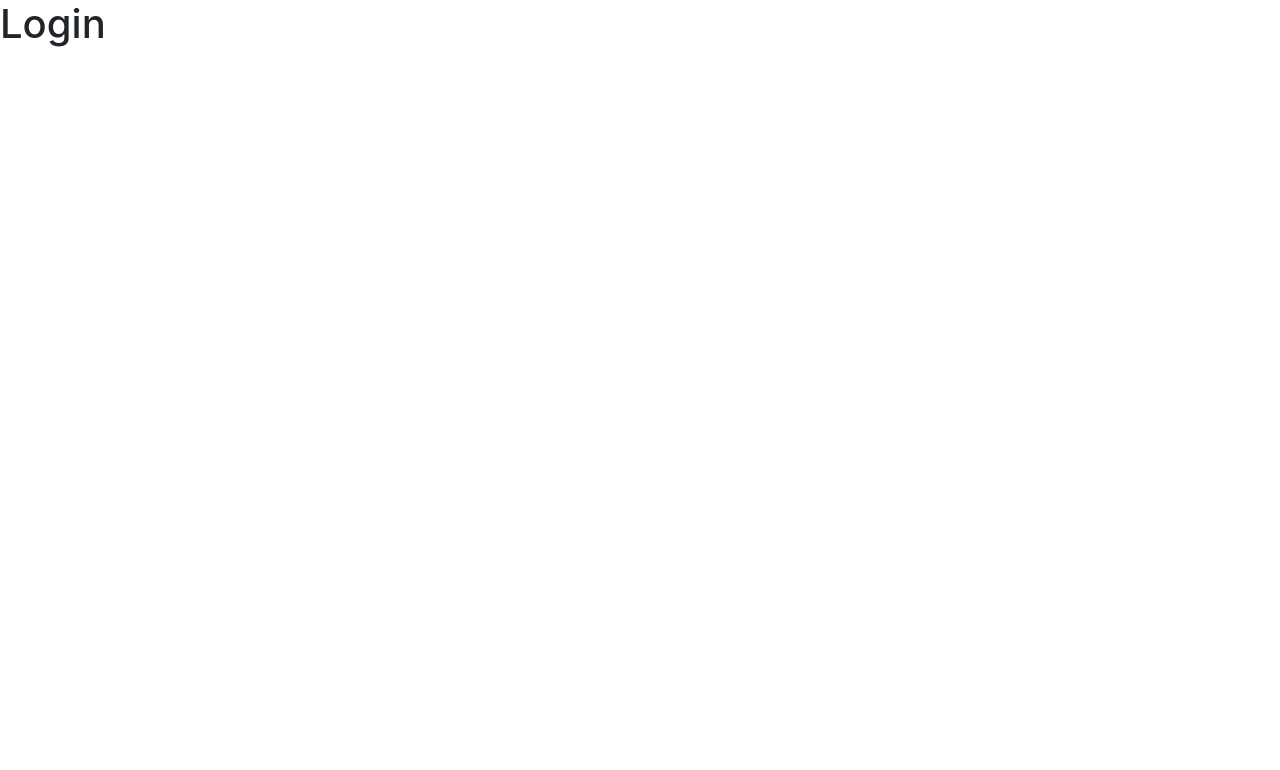
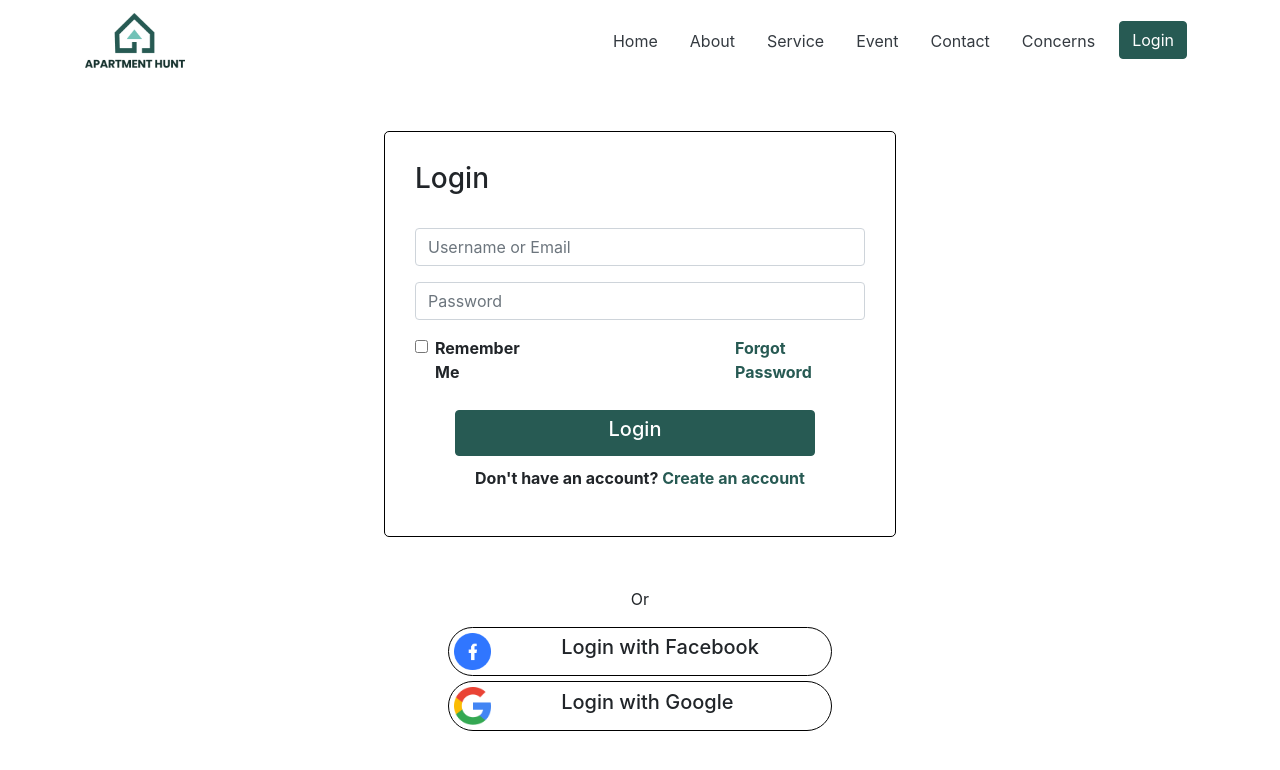
Before and after one commit to ariful-sagor/hunt-appartment, a React (Create React App) app: page /login in a window 1280 px wide. Shown: the top 770 px of the page. Built offline with nearby package versions, Linux system fonts and the light colour scheme.

Commit message:
Login Page design

```diff
--- a/src/Components/Home/Home/Home.js
+++ b/src/Components/Home/Home/Home.js
@@ -1,8 +1,9 @@
 import React from 'react';
-
+import NavBar from '../NavBar/NavBar'
 const Home = () => {
     return (
         <div>
+            <NavBar />
             <h1>Home</h1>
         </div>
     );
--- /dev/null
+++ b/src/Components/Home/NavBar/NavBar.js
@@ -0,0 +1,48 @@
+import React from 'react';
+import { Button } from 'react-bootstrap';
+import { Link } from 'react-router-dom';
+import logo from '../../../logos/Logo.png';
+
+const NavBar = () => {
+
+    return (
+        <nav className="navbar navbar-expand-md navbar-light">
+            <div className="container-xl">
+                <Link className="navbar-brand" to="/">
+                    <img src={logo} alt="" width="100px" />
+                </Link>
+                <button className="border-0 navbar-toggler" type="button" data-toggle="collapse" data-target="#nava">
+                    <span className="navbar-toggler-icon"></span>
+                </button>
+                <div className="collapse text-center navbar-collapse" id="nava">
+                    <ul className="navbar-nav ml-auto">
+                        <li className="nav-item mx-2">
+                            <Link className="nav-link text-dark" to="/">Home</Link>
+                        </li>
+                        <li className="nav-item mx-2">
+                            <a className="nav-link text-dark" href="#works">About</a>
+                        </li>
+                        <li className="nav-item mx-2">
+                            <a className="nav-link text-dark" href="#works">Service</a>
+                        </li>
+                        <li className="nav-item mx-2">
+                            <a className="nav-link text-dark" href="#contact">Event</a>
+                        </li>
+                        <li className="nav-item mx-2">
+                            <a className="nav-link text-dark" href="#contact">Contact</a>
+                        </li>
+                        <li className="nav-item mx-2">
+                            <a className="nav-link text-dark" href="#contact">Concerns</a>
+                        </li>
+                        <li className="nav-item mx-2">
+                            <Button style={{backgroundColor: '#275A53', border: '1px solid #275A53'}}>Login</Button>
+                            {/* <a className="nav-link text-dark" href="#contact">Concerns</a> */}
+                        </li>
+                    </ul>
+                </div>
+            </div>
+        </nav>
+    );
+};
+
+export default NavBar;
--- /dev/null
+++ b/src/Components/Login/Login/Login.css
@@ -0,0 +1,65 @@
+
+
+#login{
+    width:40%;
+    height: 40%;
+    padding:30px;
+    margin: 50px auto;
+    align-items:center;
+    justify-content:center;
+    border:1px solid black;
+    font-weight: bold;
+    border-radius:5px;
+
+
+}
+.highlight{
+    filter: brightness(900%);
+}
+placeholder{
+    color:black;
+}
+#login Button{
+    width:80%;
+    margin: 10px 40px;
+    background-color:  #275A53;
+    border: 1px solid #275A53;
+    color: white;
+
+}
+
+.fb img, .google img{
+    width:10%;
+    height: 10%;
+    align-items: left;
+    margin-right: 70px;
+}
+.google{
+    border: 1px solid black;
+    text-align: center;
+    display:flex;
+    flex-direction:row;
+    width:30%;
+    height:30%;
+    border-radius: 25px;
+    padding: 5px 5px;
+    margin:5px auto;
+    align-items: center;
+
+}
+.fb{
+    border: 1px solid black;
+    text-align: center;
+    display:flex;
+    flex-direction:row;
+    width:30%;
+    height:30%;
+    border-radius: 25px;
+    padding: 5px 5px;
+    margin:5px auto;
+    align-items: center;
+
+}
+a{
+    color: #275A53;
+}
--- a/src/Components/Login/Login/Login.js
+++ b/src/Components/Login/Login/Login.js
@@ -1,9 +1,72 @@
 import React from 'react';
+import { Button, Col, Form, Row } from 'react-bootstrap';
+import './Login.css';
+import google from '../../../logos/google.png';
+import fb from '../../../logos/facebook.png';
+import NavBar from '../../Home/NavBar/NavBar';
 
 const Login = () => {
+
+    const handleBlur=(event) => {
+        console.log(event);
+    }
+    const handleSubmit=(event) => {
+        console.log(event);
+    }
+
+
+
     return (
-        <div>
-            <h1>Login</h1>
+        <div id="page">
+            <NavBar></NavBar>
+
+        <div id="login">
+            <Form >
+                <h3>Login</h3>
+                <br />
+                <Form.Group controlId="formBasicEmail">
+
+                    <Form.Control name="email" onBlur={handleBlur} type="email" placeholder="Username or Email" />
+                </Form.Group>
+                <Form.Group controlId="formBasicPassword">
+
+                    <Form.Control name='password' onBlur={handleBlur} type="password" placeholder="Password" />
+                </Form.Group>
+                <Row>
+                    <Col >
+                        <Form.Group controlId="formBasicCheckbox">
+                        <Form.Check type="checkbox" label="Remember Me" />
+                        </Form.Group>
+                    </Col>
+                    <Col></Col>
+                    <Col>
+                    <a href="#forgot">Forgot Password</a>
+                    </Col>
+
+                </Row>
+                <Button variant="warning" type="submit" onClick={handleSubmit}>
+                    <h5>Login</h5>
+                </Button>
+                <p className="text-center">Don't have an account? <a name='newUser' href="/signup" >Create an account</a></p>
+                </Form>
+
+            </div>
+            <p className="text-center">Or</p>
+            <div id="anotherProcess">
+                <a>
+                    <div className="fb">
+                        <img src={fb} alt="Facebook"></img>
+                        <h5>Login with Facebook</h5>
+                    </div>
+                </a>
+                <a>
+                    <div className="google">
+                        <img src={google} alt="Google"></img>
+                        <h5>Login with Google</h5>
+                    </div>
+                </a>
+
+            </div>
         </div>
     );
 };
--- a/src/Components/Login/SignUp/SignUp.js
+++ b/src/Components/Login/SignUp/SignUp.js
@@ -1,11 +1,69 @@
-import React from 'react';
+import React, { useContext, useState } from 'react';
+import { Button, Form } from 'react-bootstrap';
+import google from '../../../logos/google.png';
+import fb from '../../../logos/facebook.png';
+import NavBar from '../../Home/NavBar/NavBar';
+
 
 const SignUp = () => {
+    const handleBlur=(event) => {
+        console.log(event);
+    }
+    const handleSubmit=(event) => {
+        console.log(event);
+    }
+
     return (
-        <div>
-            <h1>Sign Up</h1>
+
+        <div id="page">
+            <NavBar></NavBar>
+            <div id="login">
+                <Form onSubmit={handleSubmit}>
+                    <h3>Create an account</h3>
+                    <br />
+                    <Form.Group >
+                        <Form.Control type="text" name='firstName' required onBlur={handleBlur} placeholder="First name" />
+                    </Form.Group>
+                    <Form.Group controlId="formBasicEmail">
+
+                        <Form.Control type="text" name='lastName' required onBlur={handleBlur} placeholder="Last Email" />
+                    </Form.Group>
+                    <Form.Group controlId="formBasicEmail">
+
+                        <Form.Control type="email" onBlur={handleBlur} required name="email" placeholder="Username or Email" />
+                    </Form.Group>
+                    <Form.Group controlId="formBasicPassword">
+
+                        <Form.Control type="password" name='password' required onBlur={handleBlur} placeholder="Password" />
+                    </Form.Group>
+                    <Form.Group controlId="formBasicPassword">
+                        <Form.Control type="password" onBlur={handleBlur} name="confirmPassword" required placeholder="Confirm Password" />
+                    </Form.Group>
+                    <Button variant="warning" type="submit">
+                        <h5>Create an account</h5>
+                    </Button> <br />
+                    <p className="text-center">Already have an account? <a href='/login'> Login</a></p>
+                </Form>
+
+            </div>
+
+            <div id="anotherProcess">
+                <p className="text-center">Or</p>
+                <a>
+
+                    <div className="google">
+                        <img src={google} alt="Google"></img>
+                        <h5 >Login with Google</h5>
+                    </div>
+                </a>
+                <a>
+                    <div className="fb">
+                        <img src={fb} alt="Facebook"></img>
+                        <h5>Login with Facebook</h5>
+                    </div>
+                </a>
+            </div>
         </div>
     );
-};
-
+}
 export default SignUp;
```
Also changed, not shown: src/logos/facebook.png (renamed from src/logos/Group 2.png), src/logos/google.png (renamed from src/logos/Group 573.png).
